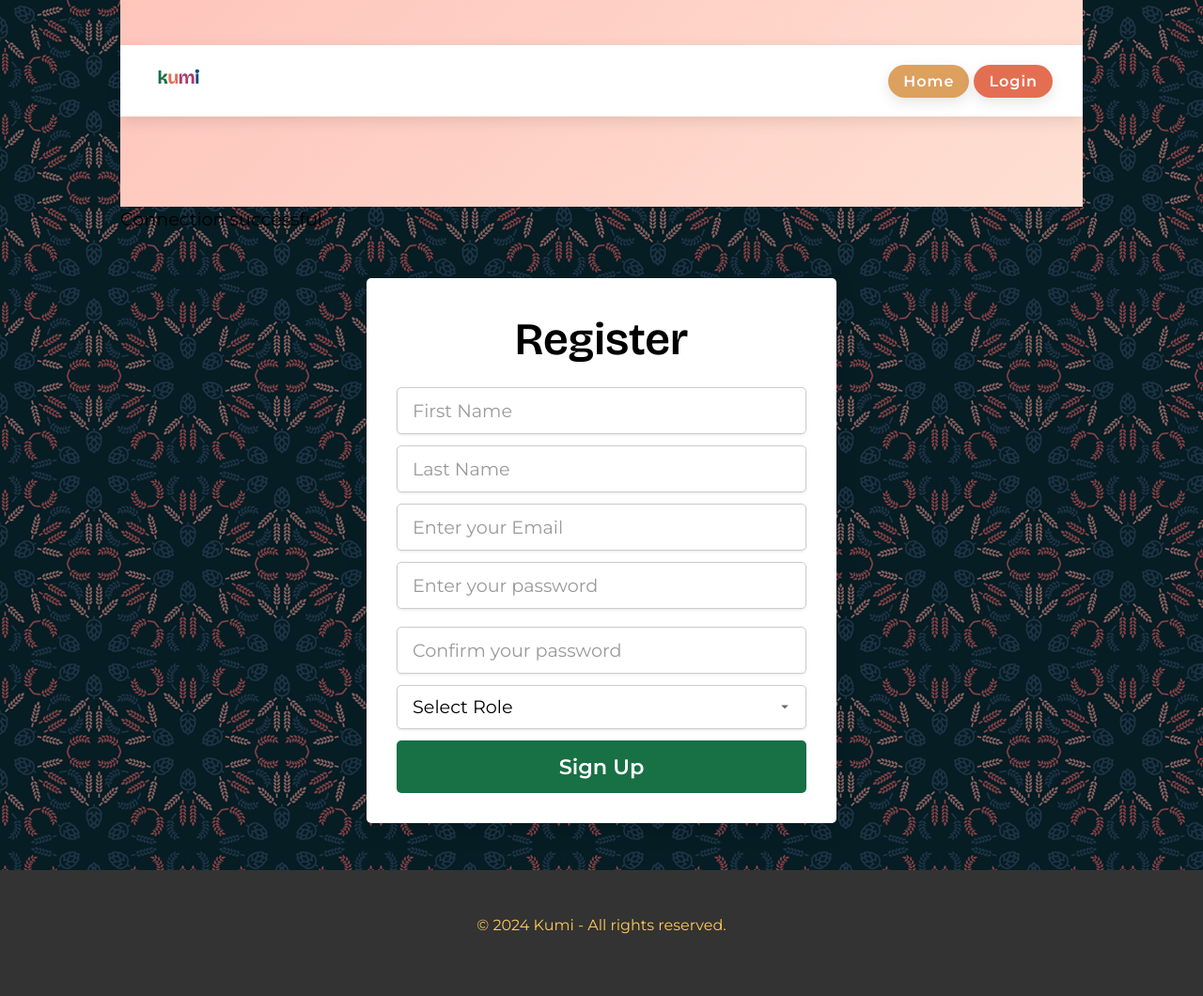
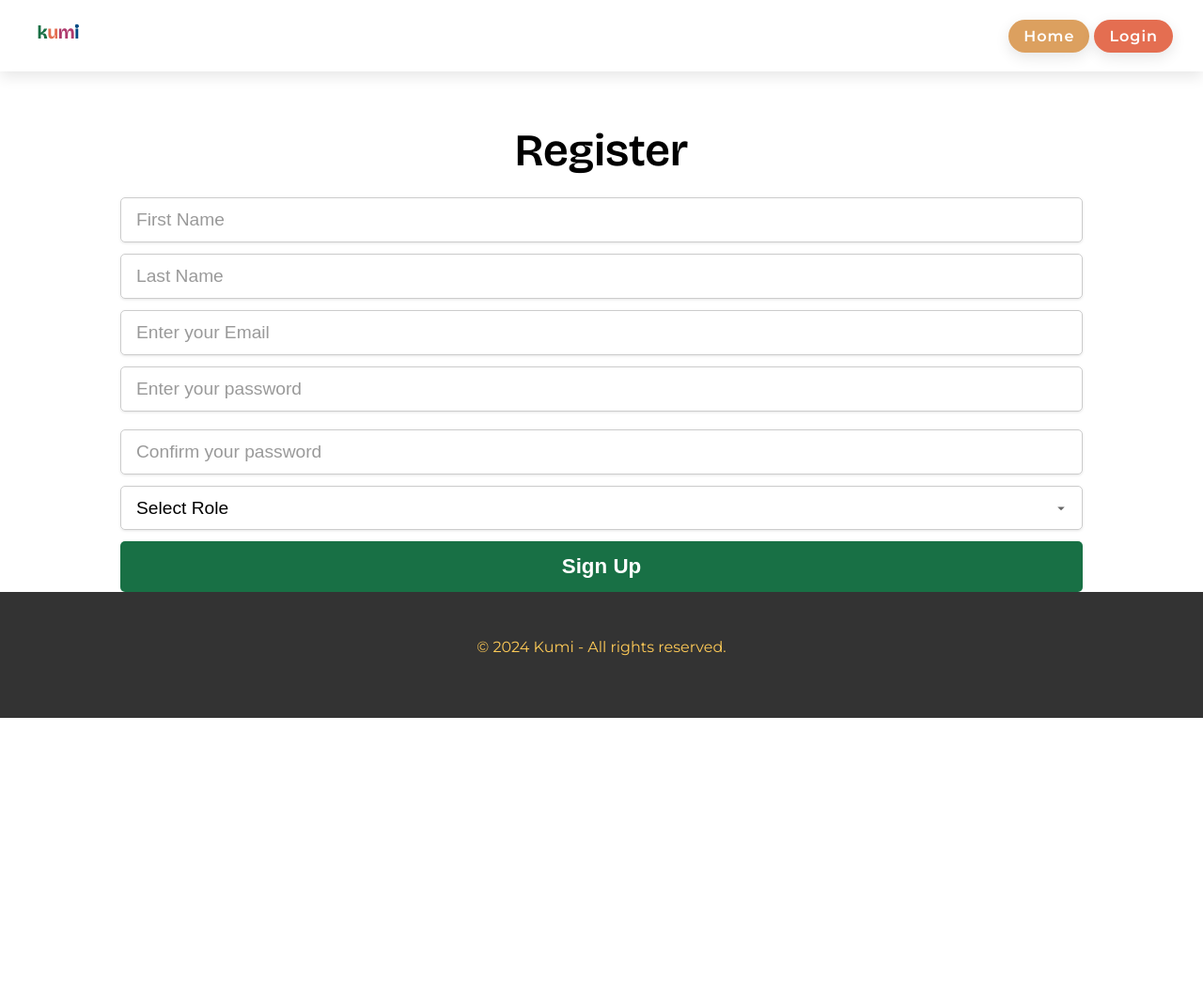
Before and after one commit to nanadotam/kumi_fcln, a PHP site: page /register.php in a window 1280 px wide. Shown: the whole page at 94% size. After the commit the page ends 764 px from the top, so only its background shows below. Run offline with PHP 8.4, Linux system fonts and the light colour scheme.

Commit message:
fixed register and log in frontend

```diff
--- a/assets/css/register.css
+++ b/assets/css/register.css
@@ -1,21 +1,42 @@
 @import url('https://fonts.googleapis.com/css2?family=Montserrat:wght@400;600&display=swap');
 @import url('https://fonts.googleapis.com/css2?family=Bricolage+Grotesque:opsz,wdth,wght@12..96,75..100,200..800&family=Montserrat:ital,wght@0,100..900;1,100..900&display=swap');
 
-/* General Reset */
+/* First, ensure the base structure is correct */
 * {
   margin: 0;
   padding: 0;
   box-sizing: border-box;
-  font-family: 'Montserrat', sans-serif;
 }
 
+/* Force the body to be full width */
 body {
-  color: var(--text-color);
+  width: 100vw;
+  min-height: 100vh;
+  margin: 0;
+  padding: 0;
+  overflow-x: hidden;
+}
+
+/* Reset the navbar completely */
+.navbar {
+  position: fixed;
+  top: 0;
+  left: 0;
+  right: 0;
+  width: 100vw;
   display: flex;
-  flex-direction: column;
-  min-height: 100vh;
-  background-image: url('../images/wheat.png');
-  background-color: var(--bg-color-primary);
+  justify-content: space-between;
+  align-items: center;
+  padding: var(--gutter-small) var(--gutter-medium);
+  background-color: var(--color-light);
+  box-shadow: var(--shadow-light);
+  z-index: 1000;
+}
+
+/* Ensure the main content doesn't overlap with fixed navbar */
+.signup-container {
+  margin-top: 100px; /* Adjust based on navbar height */
+  /* ... rest of your signup-container styles ... */
 }
 
 h2 {
@@ -25,19 +46,6 @@ h2 {
   margin-bottom: var(--padding-medium);
   font-weight: 600;
   color: var(--text-color);
-}
-
-/* Navbar Styling */
-.navbar {
-  display: flex;
-  justify-content: space-between;
-  align-items: center;
-  padding: var(--gutter-small) var(--gutter-medium);
-  margin-bottom: var(--gutter-large);
-  background-color: var(--color-light);
-  box-shadow: var(--shadow-light);
-  width: 100%;
-  position: relative;
 }
 
 .logo img {
@@ -65,18 +73,6 @@ h2 {
 
 .auth-buttons a:hover {
   background-color: #AE3A6D;
-}
-
-.signup-container {
-  position: relative;
-  width: 100%;
-  max-width: 500px;
-  margin: 50px auto;
-  padding: var(--padding-large);
-  background-color: var(--color-light);
-  box-shadow: 0 8px 24px rgba(0,0,0,0.1);
-  border-radius: var(--radius-small);
-  backdrop-filter: blur(10px);
 }
 
 p a {
@@ -197,3 +193,29 @@ footer {
   font-weight: bold;
   color: var(--text-color);
 }
+
+/* Variant classes */
+.navbar--fixed {
+  position: fixed;
+  top: 0;
+  width: 100%;
+}
+
+.navbar--sticky {
+  position: sticky;
+  top: 0;
+}
+
+.navbar--results {
+  box-shadow: var(--shadow-sm);
+}
+
+.navbar--landing {
+  background: transparent;
+}
+
+.navbar-container, /* if there is one */
+.navbar {
+  width: 100%;
+  max-width: 100%;
+}
--- a/view/register.php
+++ b/view/register.php
@@ -12,8 +12,6 @@ include '../db/config.php';
 	<Title> Kumi-Register</Title>
 </head>
 <body>
-<div class = "container">
-    <header>
 	<nav class="navbar">
 		<div class="logo">
 			<img src="../assets/images/KUMI_logo.svg" alt="Kumi Logo">
@@ -23,8 +21,8 @@ include '../db/config.php';
 			<a href="../view/login.php" class="btn btn-register">Login</a>
 		</div>
 	</nav>
-      </header>
 
+	<div class="container">
 		<?php if (isset($_SESSION['notification'])): ?>
 			<div class="notification">
 				<?php echo $_SESSION['notification']; unset($_SESSION['notification']); ?>
@@ -32,7 +30,6 @@ include '../db/config.php';
 		<?php endif; ?>
 
 		<div class="signup-container">
-
 			<h2>Register</h2>
 			<form id="signupForm" method="POST" action="../actions/register_user.php">
 				<input type="text" id="firstName" name="firstName" required placeholder="First Name">
@@ -62,10 +59,10 @@ include '../db/config.php';
 		</div>
 	</div>
 
-<script src="../assets/js/register.js"></script>
-</body>
 	<footer>
 		<p>&copy; 2024 Kumi - All rights reserved.</p>
 	</footer>
 
+	<script src="../assets/js/register.js"></script>
+</body>
 </html>
```
Also changed, not shown: assets/css/login.css (+13 -5 lines), view/login.php (+4 -9 lines), 1 other file. Lines whose indentation alone changed are shown as unchanged.
